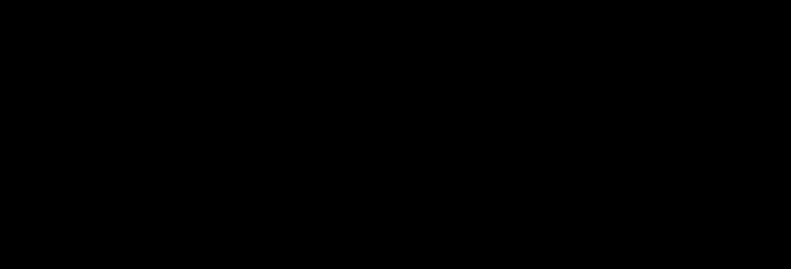
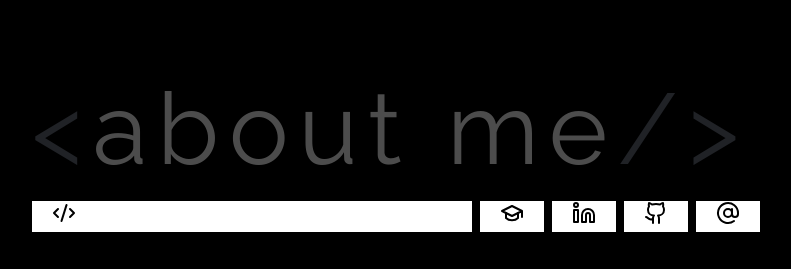
Before and after one commit to mldcmldc/portfolio, a Next.js app: page / in a window 1280 px wide. Shown: the part 2160-2429 px from the top of the page, without its empty margins (244-1035 px from the left). Before the commit the page ends 2181 px from the top, so only its background shows below. Built offline with nearby package versions, Linux system fonts and the light colour scheme.

Commit message:
Added initial about me content

```diff
--- /dev/null
+++ b/app/components/molecules/AboutMeSection.tsx
@@ -0,0 +1,52 @@
+"use client";
+
+import { useState } from "react";
+import { AtSign, Code2, Github, GraduationCap, Linkedin } from "lucide-react";
+
+function AboutMeSection() {
+  const [activeTab, setActiveTab] = useState(1);
+
+  const activeTabStyle = (input: number) => activeTab == input && "flex-1";
+
+  return (
+    <div className="flex space-x-2 w-full text-center">
+      <div
+        className={`${activeTabStyle(1)} bg-white transition-all duration-500`}
+      >
+        <button className="w-full px-5" onClick={() => setActiveTab(1)}>
+          <Code2 />
+        </button>
+      </div>
+      <div
+        className={`${activeTabStyle(2)} bg-white  transition-all duration-500`}
+      >
+        <button className="w-full px-5" onClick={() => setActiveTab(2)}>
+          <GraduationCap />
+        </button>
+      </div>
+      <div
+        className={`${activeTabStyle(3)} bg-white transition-all duration-500`}
+      >
+        <button className="w-full px-5" onClick={() => setActiveTab(3)}>
+          <Linkedin />
+        </button>
+      </div>
+      <div
+        className={`${activeTabStyle(4)} bg-white transition-all duration-500`}
+      >
+        <button className="w-full px-5" onClick={() => setActiveTab(4)}>
+          <Github />
+        </button>
+      </div>
+      <div
+        className={`${activeTabStyle(5)} bg-white transition-all duration-500`}
+      >
+        <button className="w-full px-5" onClick={() => setActiveTab(5)}>
+          <AtSign />
+        </button>
+      </div>
+    </div>
+  );
+}
+
+export default AboutMeSection;
--- a/app/components/organisms/Home.tsx
+++ b/app/components/organisms/Home.tsx
@@ -6,6 +6,8 @@ import ExperienceSection from "../molecules/ExperienceSection";
 import SkillsContainer from "../molecules/SkillsContainer";
 import SkillsSection from "../molecules/SkillsSection";
 import { RefObject, useRef } from "react";
+
+import AboutMeSection from "../molecules/AboutMeSection";
 
 function Home() {
   const skillsSectionRef = useRef<HTMLDivElement>(null);
@@ -145,6 +147,14 @@ function Home() {
         <ExperienceSection />
       </SkillsContainer>
 
+      <SkillsContainer
+        className="mt-20 sm:mt-40"
+        title="about me"
+        ref={experienceSectionRef}
+      >
+        <AboutMeSection />
+      </SkillsContainer>
+
       <div className="mb-10" />
     </div>
   );
```
